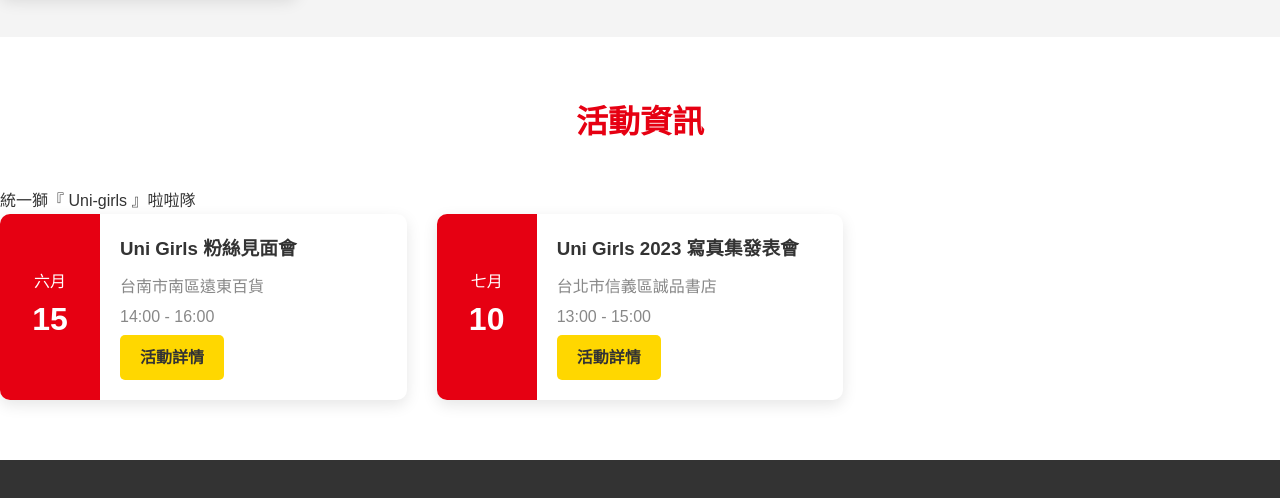
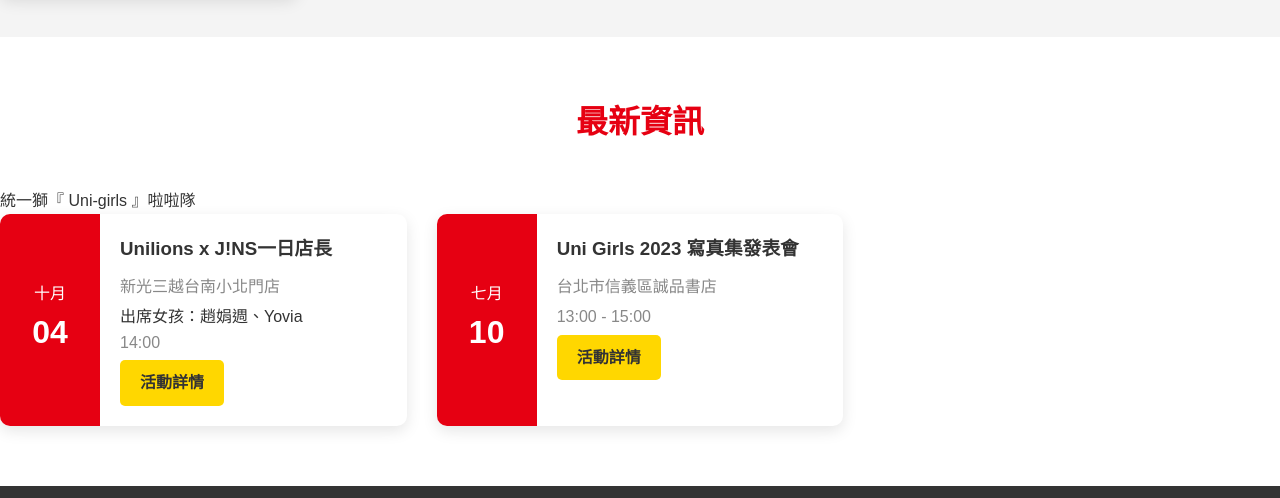
Before and after one commit to Wanderer24-Louis/unilions, a plain HTML site: page cheerleaders.html in a window 1280 px wide. Shown: the part 2668-3166 px from the top of the page. Drawn offline with Linux system fonts and the light colour scheme.

Commit message:
更新內容

```diff
--- a/cheerleaders.html
+++ b/cheerleaders.html
@@ -221,21 +221,22 @@
         </section>
 
         <section class="events-section">
-            <h2>活動資訊</h2>
+            <h2>最新資訊</h2>
             <div id="fb-root"></div>
 <script async defer crossorigin="anonymous" src="https://connect.facebook.net/zh_TW/sdk.js#xfbml=1&version=v24.0&appId=202241096478666"></script>
-            <div class="fb-page" data-href="https://www.facebook.com/loveunigirls/" data-tabs="timeline" data-width="800" data-height="800" data-small-header="false" data-adapt-container-width="true" data-hide-cover="false" data-show-facepile="true"><blockquote cite="https://www.facebook.com/loveunigirls/" class="fb-xfbml-parse-ignore"><a href="https://www.facebook.com/loveunigirls/">統一獅『 Uni-girls 』啦啦隊</a></blockquote></div>
+            <div class="fb-page" data-href="https://www.facebook.com/loveunigirls/" data-tabs="timeline" data-width="1600" data-height="800" data-small-header="false" data-adapt-container-width="true" data-hide-cover="false" data-show-facepile="true"><blockquote cite="https://www.facebook.com/loveunigirls/" class="fb-xfbml-parse-ignore"><a href="https://www.facebook.com/loveunigirls/">統一獅『 Uni-girls 』啦啦隊</a></blockquote></div>
             <div class="events-container">
                 <div class="event-card">
                     <div class="event-date">
-                        <span class="month">六月</span>
-                        <span class="day">15</span>
+                        <span class="month">十月</span>
+                        <span class="day">04</span>
                     </div>
                     <div class="event-info">
-                        <h3>Uni Girls 粉絲見面會</h3>
-                        <p class="event-location">台南市南區遠東百貨</p>
-                        <p class="event-time">14:00 - 16:00</p>
-                        <a href="#" class="btn btn-secondary">活動詳情</a>
+                        <h3>Unilions x J!NS一日店長</h3>
+                        <p class="event-location">新光三越台南小北門店</p>
+                        <p class="showup">出席女孩：趙娟週、Yovia</p>
+                        <p class="event-time">14:00</p>
+                        <a href="https://www.facebook.com/loveunigirls/posts/pfbid022kLUv2Spy8QhrmDvFFyi8Eaq2m45rC3iTjfHeuzHARQnogg1FAsHtsWizKskrhUSl?ref=embed_page" class="btn btn-secondary">活動詳情</a>
                     </div>
                 </div>
 
```
